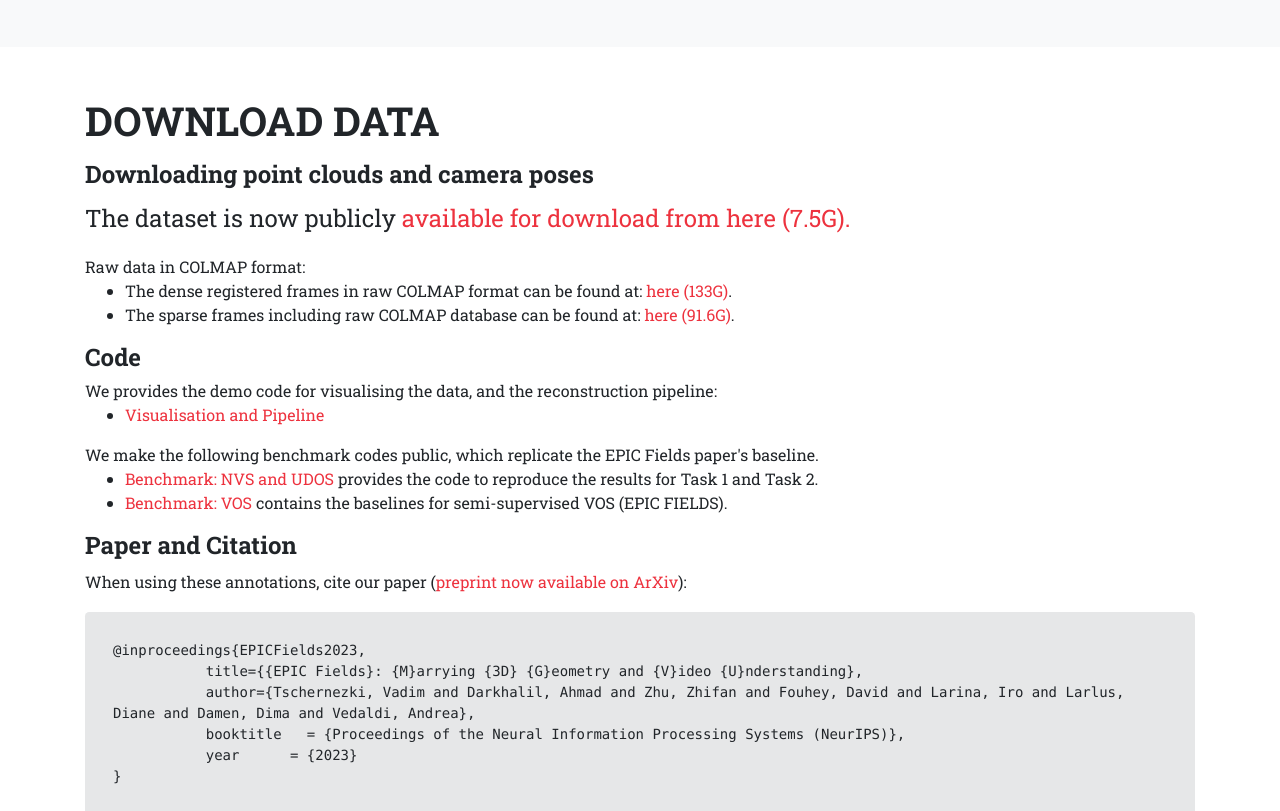
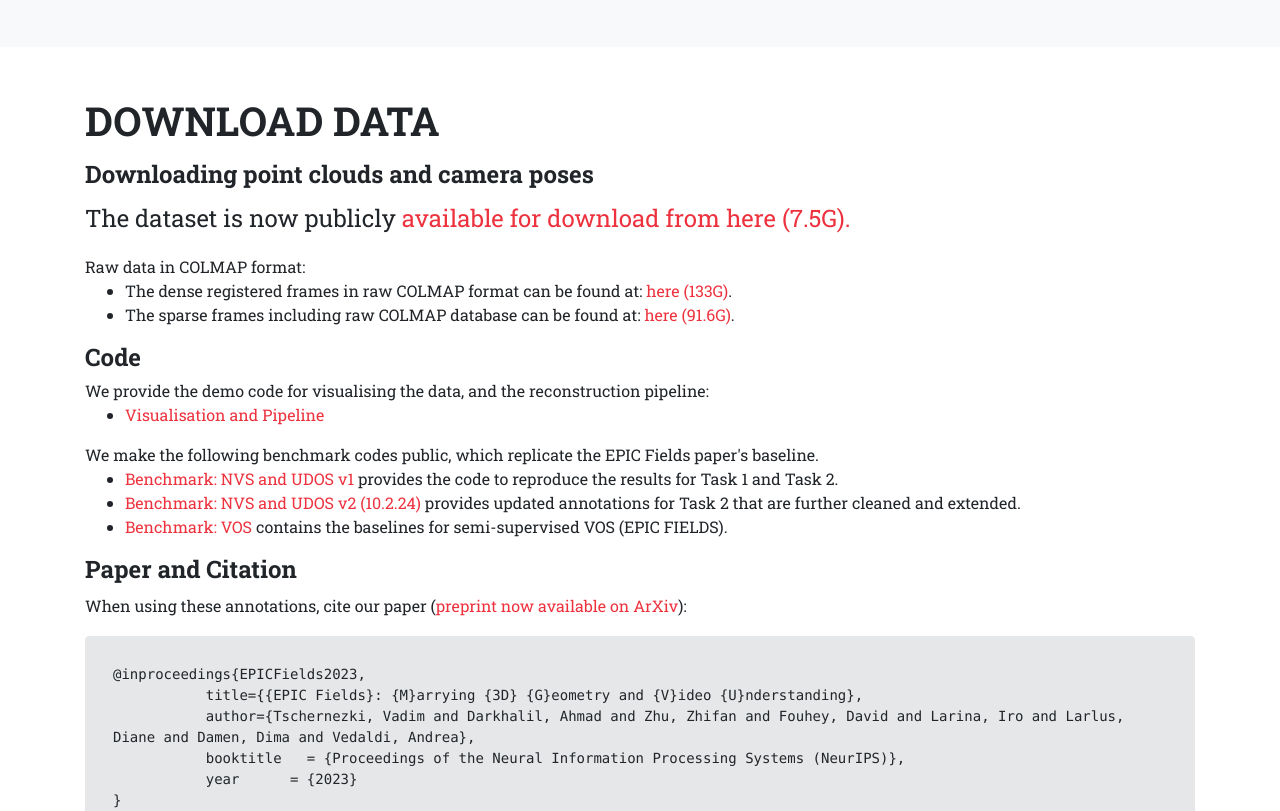
Before and after one commit to epic-kitchens/epic-fields, a plain HTML site: page index.html in a window 1280 px wide. Shown: the part 2403-3214 px from the top of the page. Drawn offline with Linux system fonts and the light colour scheme; a web font is replaced by a local one.

Commit message:
Fix typo. Add updated annotations.

```diff
--- a/index.html
+++ b/index.html
@@ -177,7 +177,7 @@ To further jump start the interest of the community in this area, we also define
           </ul>
 
           <h4 class="section-subheading">Code</h4>
-            We provides the demo code for visualising the data, and the reconstruction pipeline:
+            We provide the demo code for visualising the data, and the reconstruction pipeline:
             <ul>
               <li>
                 <a href="https://github.com/epic-kitchens/epic-Fields-code">Visualisation and Pipeline</a>
@@ -187,8 +187,11 @@ To further jump start the interest of the community in this area, we also define
             We make the following benchmark codes public, which replicate the EPIC Fields paper's baseline.
           <ul>
             <li>
-              <a href="https://github.com/dichotomies/epic-fields-nvs-udos">Benchmark: NVS and UDOS</a> provides the code to
+              <a href="https://github.com/dichotomies/epic-fields-nvs-udos/tree/24d8ba048f0f13b5b3de4cf5d5f3bd2c4505a5d3">Benchmark: NVS and UDOS v1</a> provides the code to
               reproduce the results for Task 1 and Task 2.
+            </li>
+            <li>
+              <a href="https://github.com/dichotomies/epic-fields-nvs-udos">Benchmark: NVS and UDOS v2 (10.2.24) </a> provides updated annotations for Task 2 that are further cleaned and extended.
             </li>
             <li>
               <a href="https://github.com/AhmadDarKhalil/epic-fields-vos">Benchmark: VOS</a> contains the baselines for
```
